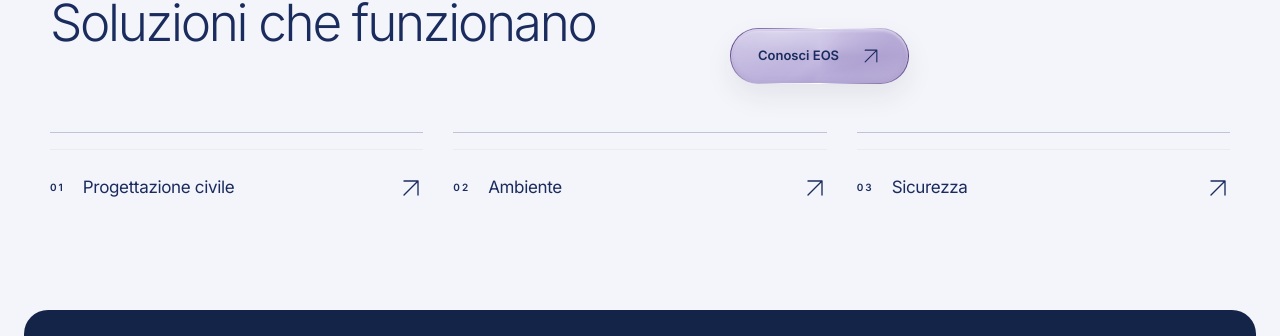
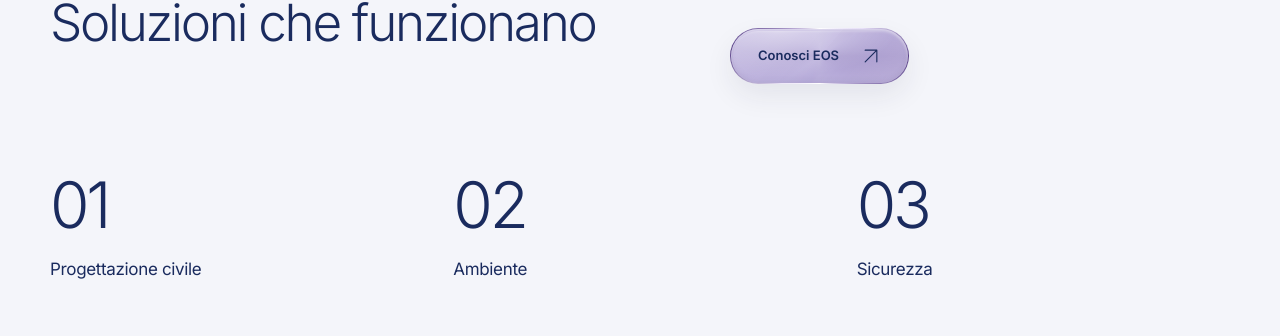
Before and after one commit to mattiamarley/eoswebsite, a Next.js app: page / in a window 1280 px wide. Shown: the part 2461-2797 px from the top of the page. Built offline with nearby package versions, Linux system fonts and the light colour scheme; no server answers; the database is empty.

Commit message:
Simplify disciplines and place large numbers above titles

```diff
--- a/src/app/globals.css
+++ b/src/app/globals.css
@@ -95,9 +95,9 @@ button { cursor: pointer; }
 .site-shell h2 { font-size: clamp(34px, 4vw, 55px); line-height: 1.12; font-weight: 700; }
 .body-copy { font-size: 15px; line-height: 1.85; color: var(--color-ink-soft); max-width: 640px; margin-block: 20px; }
 .disciplines { display: grid; grid-template-columns: repeat(3,1fr); gap: 30px; margin-top: 65px; }
-.disciplines > div { display: flex; align-items: center; gap: 18px; border-top: 1px solid var(--color-haze); padding-top: 24px; }
+.disciplines > div { display: flex; flex-direction: column; align-items: flex-start; gap: 20px; padding-top: 24px; }
+.discipline-number { display: block; font-size: clamp(48px, 5vw, 72px); line-height: 1; font-weight: 300; letter-spacing: -.05em; }
 .disciplines h3 { font-size: 17px; font-weight: 400; letter-spacing: -.02em; }
-.disciplines > div > span:last-child { margin-left: auto; }
 .expertise-band { margin: 0 24px; background: var(--color-ink-deep); color: white; border-radius: 24px; padding: 72px 0; }
 .expertise-band .intro-grid .body-copy { color: rgb(255 255 255 / .65); }
 .expertise-band .cards-grid { margin-top: 45px; }
--- a/src/components/site/Sections.tsx
+++ b/src/components/site/Sections.tsx
@@ -2,6 +2,6 @@ import { ScrollReveal, ConstructedTitle } from './ScrollReveal'
 import { ArrowIcon } from '@/src/components/site/ArrowIcon'
 import Link from 'next/link'
 import { lorem } from '@/src/lib/site-content'
-export function Intro() { return <section id="introduzione" className="section-wrap intro-section"><ScrollReveal><div className="eyebrow">INGEGNERIA INTEGRATA</div></ScrollReveal><div className="intro-grid"><ConstructedTitle><h2>Competenze che dialogano<br/><span>Soluzioni che funzionano</span></h2></ConstructedTitle><ScrollReveal delay={.12}><p className="body-copy">{lorem}</p><Link className="pill-button" href="/about">Conosci EOS <span aria-hidden="true"><ArrowIcon/></span></Link></ScrollReveal></div><div className="disciplines">{['Progettazione civile','Ambiente','Sicurezza'].map((s,i)=><ScrollReveal construction key={s} delay={i*.16}><span className="eyebrow">0{i+1}</span><h3>{s}</h3><span aria-hidden="true"><ArrowIcon/></span></ScrollReveal>)}</div></section> }
+export function Intro() { return <section id="introduzione" className="section-wrap intro-section"><ScrollReveal><div className="eyebrow">INGEGNERIA INTEGRATA</div></ScrollReveal><div className="intro-grid"><ConstructedTitle><h2>Competenze che dialogano<br/><span>Soluzioni che funzionano</span></h2></ConstructedTitle><ScrollReveal delay={.12}><p className="body-copy">{lorem}</p><Link className="pill-button" href="/about">Conosci EOS <span aria-hidden="true"><ArrowIcon/></span></Link></ScrollReveal></div><div className="disciplines">{['Progettazione civile','Ambiente','Sicurezza'].map((s,i)=><ScrollReveal key={s} delay={i*.16}><span className="discipline-number">0{i+1}</span><h3>{s}</h3></ScrollReveal>)}</div></section> }
 export function ContactBanner() {return <ScrollReveal><section className="section-wrap contact-banner"><div><p className="eyebrow">COSTRUIAMO IL PROSSIMO PASSO</p><h2>Le idee migliori<br/><span>iniziano dal dialogo</span></h2></div><Link href="/contatti" className="pill-button">Parliamo del tuo progetto <span aria-hidden="true"><ArrowIcon/></span></Link></section></ScrollReveal>}
 export function PageHeading({eyebrow,title,subtitle}: {eyebrow:string;title:string;subtitle:string}) {return <header className="section-wrap page-heading"><p className="eyebrow">{eyebrow}</p><h1>{title}</h1><p>{subtitle}</p></header>}
```
